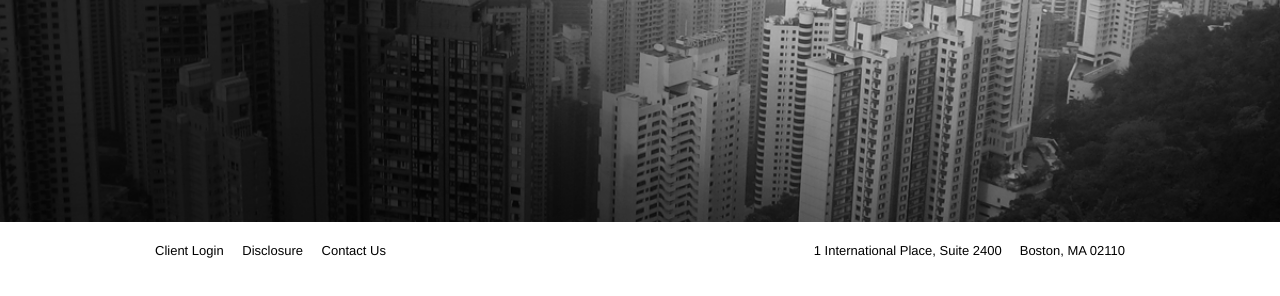
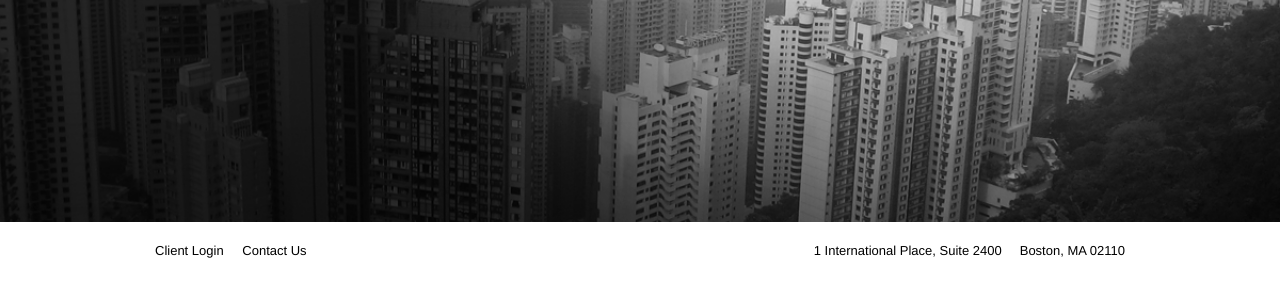
Before and after one commit to seanyliu/shawspring, a plain HTML site: page appengine/static/index.html in a window 1280 px wide. Shown: the part 366-662 px from the top of the page. Drawn offline with Linux system fonts and the light colour scheme.

Commit message:
removed disclosure link

```diff
--- a/appengine/static/index.html
+++ b/appengine/static/index.html
@@ -365,7 +365,7 @@ html, body {
   <div class="row">
     <ul class="navbar-left">
       <li><a href="https://portal.krfs.com/login">Client Login</a></li>
-      <li id="disclosure-toggle"><a href="#">Disclosure</a></li>
+      <!--<li id="disclosure-toggle"><a href="#">Disclosure</a></li>-->
       <li><a href="mailto:info@shawspring.com">Contact Us</a></li>
     </ul>
     <p class="navbar-right">1 International Place, Suite 2400 &nbsp; &nbsp; Boston, MA 02110</p>
```
